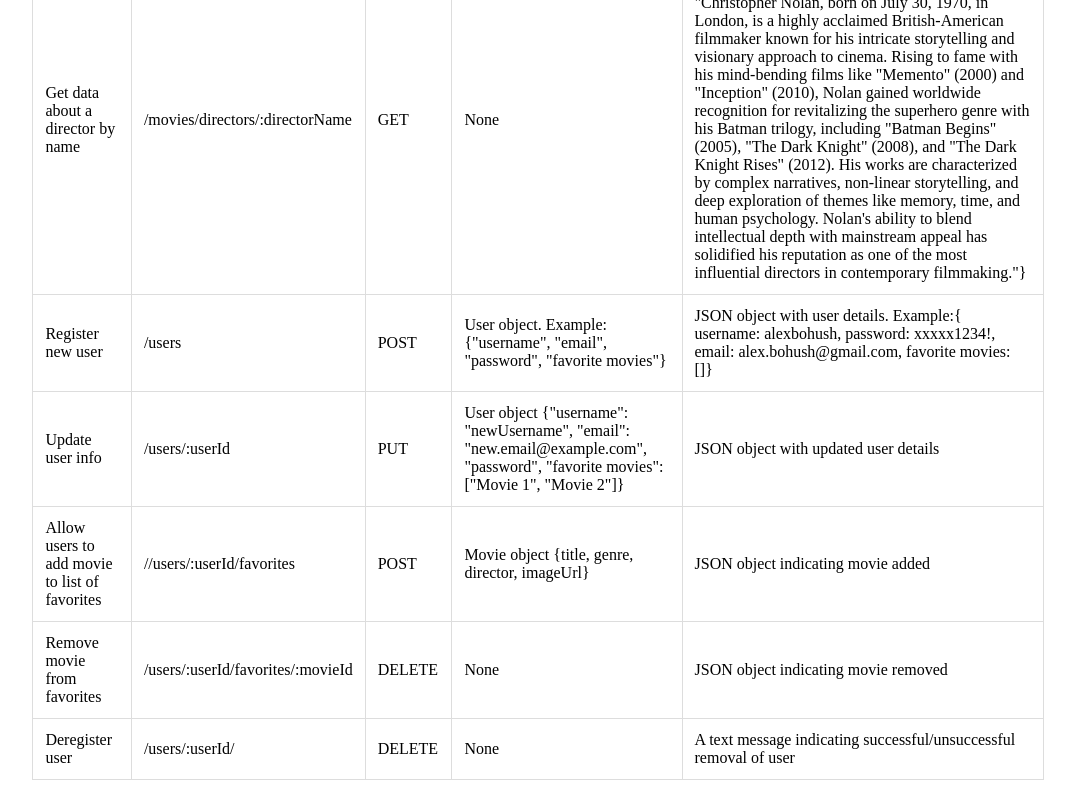
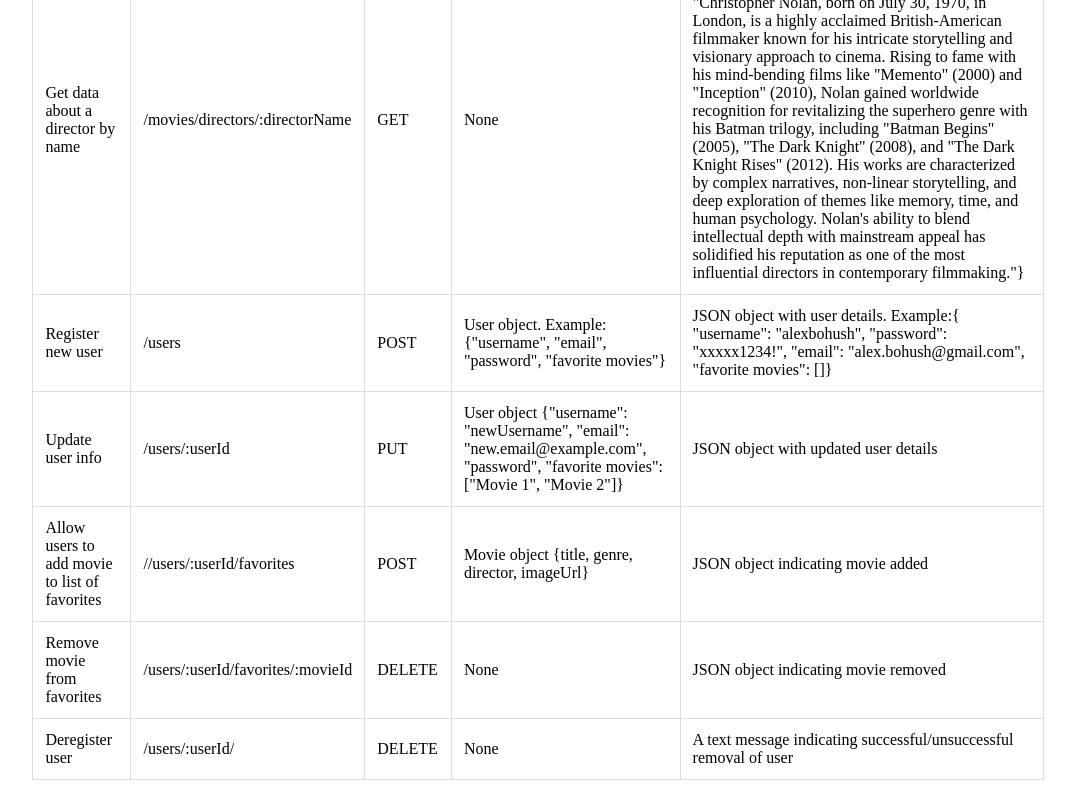
Before and after one commit to afhallahan/movie_api, a website: page public/documentation.html in a window 1280 px wide. Shown: the part 617-1417 px from the top of the page, without its empty margins (102-1177 px from the left). Drawn offline with Linux system fonts and the light colour scheme.

Commit message:
format page

```diff
--- a/public/documentation.html
+++ b/public/documentation.html
@@ -102,8 +102,8 @@
           movies"}
         </td>
         <td>
-          JSON object with user details. Example:{ username: alexbohush,
-          password: xxxxx1234!, email: alex.bohush@gmail.com, favorite movies:
+          JSON object with user details. Example:{ "username": "alexbohush",
+          "password": "xxxxx1234!", "email": "alex.bohush@gmail.com", "favorite movies":
           []}
         </td>
       </tr>
```
